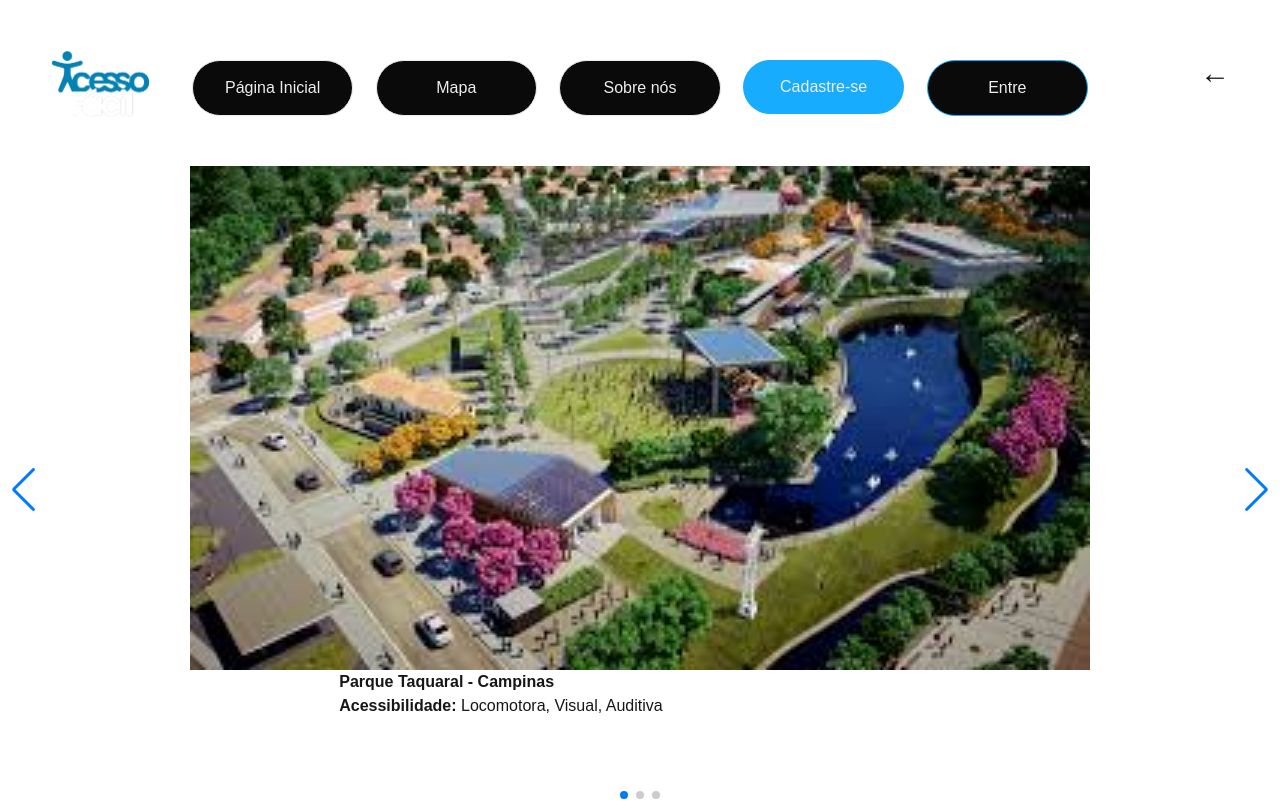
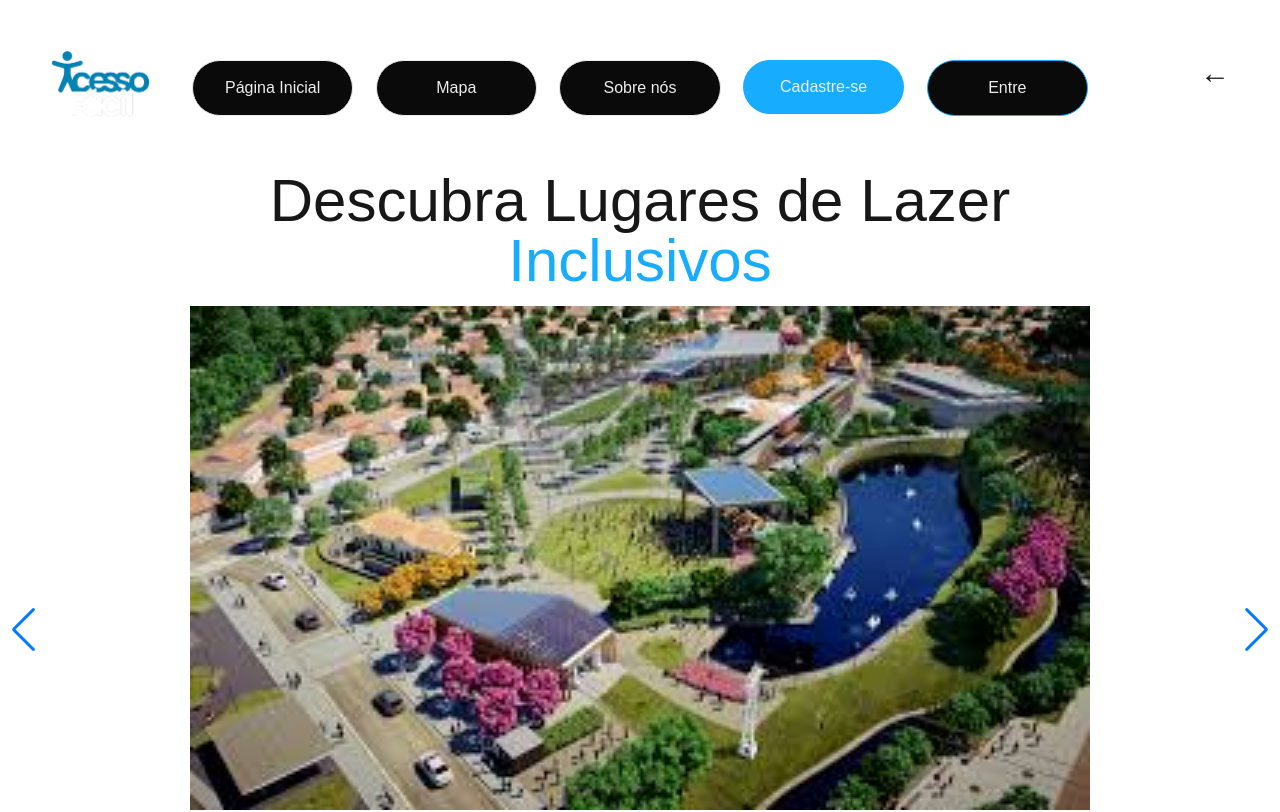
Before and after one commit to luccanunes/mc656, a Next.js app in the folder projeto-mc656/: page / in a window 1280 px wide. Shown: the top 812 px of the page. Built offline with nearby package versions, Linux system fonts and the light colour scheme.

Commit message:
adiciona H1

```diff
--- a/projeto-mc656/app/components/home-main.tsx
+++ b/projeto-mc656/app/components/home-main.tsx
@@ -19,7 +19,8 @@ export default function HomeMain() {
     ];
     return (
         <div>
-            {/* <h1>Descubra Lugares de Lazer Inclusivos</h1> */}
+            <h1 style={{ fontSize: "60px", textAlign: 'center', marginBottom: "-30px" }}>Descubra Lugares de Lazer</h1>
+            <h1 style={{ fontSize: "60px", textAlign: 'center', color: '#18ACFE' }}>Inclusivos</h1>
             <ImageSlider slides={slides} />
         </div>
     );
--- a/projeto-mc656/app/components/ui/navbar.tsx
+++ b/projeto-mc656/app/components/ui/navbar.tsx
@@ -3,7 +3,7 @@ import Button from "./button";
 export default function Navbar() {
     return (
         <div className="display: flex navbar" style={
-            { width: "100%", marginTop: '30px', marginBottom: "50px", justifyContent: "center" }
+            { width: "100%", marginTop: '30px', marginBottom: "40px", justifyContent: "center" }
         }>
             <div style={{ display: "flex", width: "70%", justifyContent: "space-between" }}>
                 <Button text="Página Inicial" fontSize="16px" dark outline="#ededed" boxShadow={false} />
```
